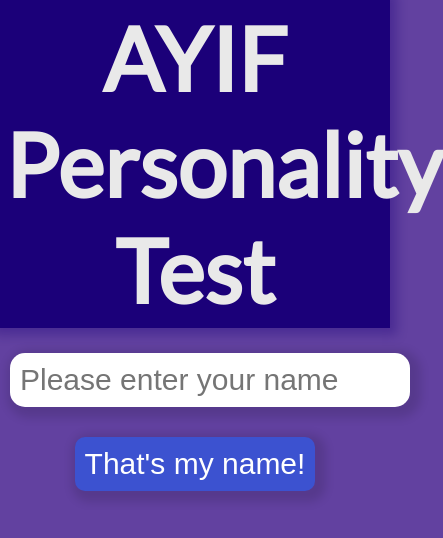
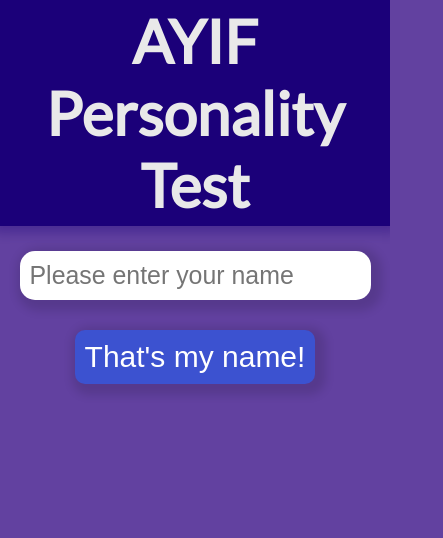
Before and after one commit to MrMyastan/are-you-is-furry, a plain HTML site: page index.html in a window 390 px wide. Shown: the whole page, 443 px wide, since content can reach past the window. Drawn offline with nearby package versions, Linux system fonts and the light colour scheme.

Commit message:
mobile sizing

```diff
--- a/main.css
+++ b/main.css
@@ -26,7 +26,7 @@ body {
     background-color: #6241a0;
     color: #e9e9e9;
     text-align: center;
-    font-size: 44px;
+    font-size: 30px;
     padding: 0;
     margin: 0;
     font-family: 'Lato', sans-serif;
@@ -65,8 +65,9 @@ input[type=text] {
     border-radius: 15px;
     border: 0;
     box-shadow: 4px 4px 10px 7px rgb(0 0 0 / 12%);
-    width: 400px;
-    font-size: 30px;
+    width: 90%;
+    max-width: 400px;
+    font-size: 83%;
 }
 
 .submit-button {
@@ -87,7 +88,7 @@ input[type=text] {
 }
 
 h1 {
-    margin: 0;
+    margin-top: 0;
     margin-bottom: 15px;
     padding: 5px;
     background-color: #1b0079;
```
